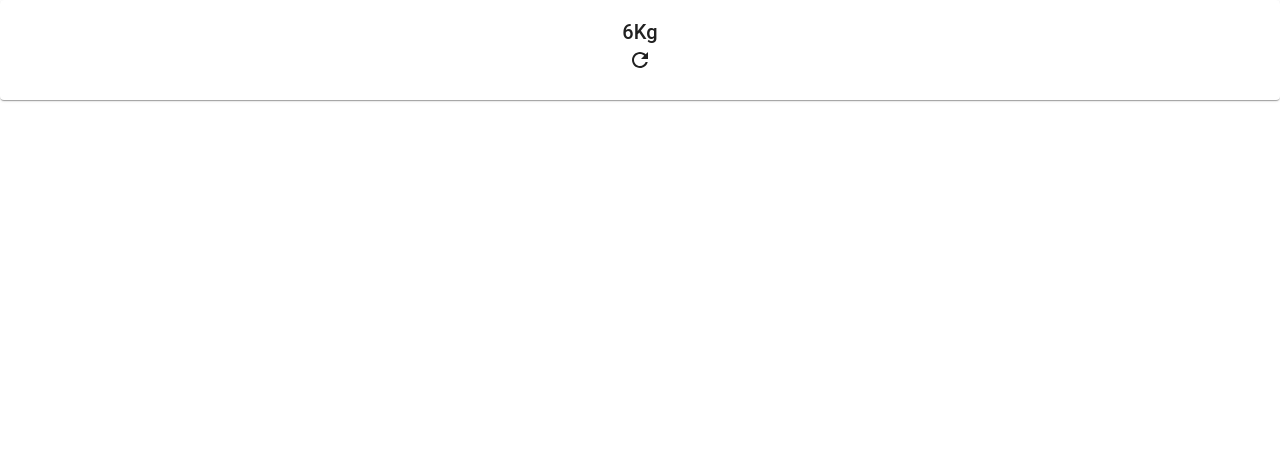
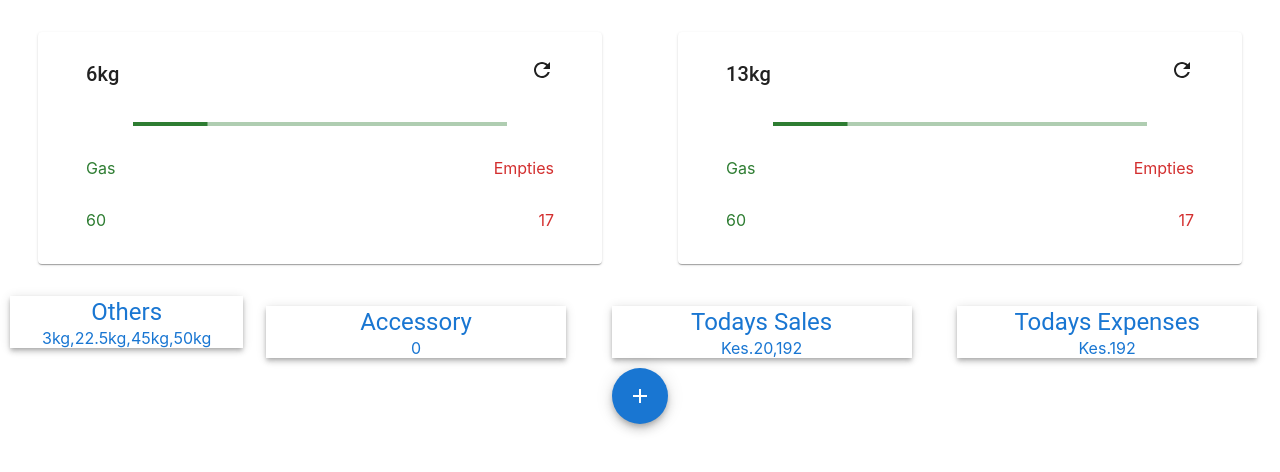
Before and after one commit to SammyMureithi/SanacheLpg, a React (Create React App) app: page /DashBoard in a window 1280 px wide. Shown: the top 472 px of the page. Built offline with nearby package versions, Linux system fonts and the light colour scheme.

Commit message:
Dashboard Added

```diff
--- a/package.json
+++ b/package.json
@@ -5,6 +5,7 @@
   "dependencies": {
     "@emotion/react": "^11.10.4",
     "@emotion/styled": "^11.10.4",
+    "@mui/icons-material": "^5.10.6",
     "@mui/material": "^5.10.6",
     "@testing-library/jest-dom": "^5.16.5",
     "@testing-library/react": "^13.4.0",
--- /dev/null
+++ b/src/Components/Accessory.js
@@ -0,0 +1,14 @@
+import { Box } from '@mui/material'
+import { Typography } from '@mui/material'
+import React from 'react'
+
+function Accessory({title,amount}) {
+  return (
+      <Box sx={{ color: 'primary.main', boxShadow: 4, maxWidth: "300px", margin: "10px auto", width: "80%" }}>
+          <Typography variant='h5'>{title}</Typography>
+          <Typography variant='h9'>{amount}</Typography>
+      </Box>
+  )
+}
+
+export default Accessory
--- /dev/null
+++ b/src/Components/Others.js
@@ -0,0 +1,16 @@
+import { Typography } from '@mui/material'
+import { Box } from '@mui/material'
+import React from 'react'
+
+function Others() {
+  return (
+      <div>
+          <Box sx={{ color: 'primary.main', boxShadow: 4,maxWidth:"300px",margin:"0px auto",width:"fit-content",padding:"0px 2rem"}}>
+              <Typography variant='h5'>Others</Typography>
+              <Typography variant='h9'>3kg,22.5kg,45kg,50kg</Typography>
+          </Box>
+    </div>
+  )
+}
+
+export default Others
--- a/src/Components/SummeryCard.js
+++ b/src/Components/SummeryCard.js
@@ -3,14 +3,26 @@ import { CardContent } from '@mui/material'
 import { Card } from '@mui/material'
 import React from 'react'
 import RefreshIcon from '@mui/icons-material/Refresh';
+import LinearProgress, { LinearProgressProps } from '@mui/material/LinearProgress';
 
-function SummeryCard() {
+function SummeryCard({size}) {
   return (
       <>
-          <Card>
-              <CardContent>
-                  <Typography variant='h6'>6Kg</Typography>
+          <Card id='summaryCard'  sx={{ width: '75vw' ,maxWidth:"500px",margin:"2rem auto",padding:"10px 2rem"}}>
+              <CardContent className='topSummary'>
+                  <Typography variant='h6'>{size}</Typography>
                   <RefreshIcon/>
+              </CardContent>
+              <CardContent className='topSummary'>
+                  <LinearProgress value={20} variant="determinate" className='progessBar' color='success' />
+              </CardContent>
+              <CardContent className='topSummary'>
+                  <Typography variant='h8' color={"success.main"}>Gas</Typography>
+                  <Typography variant='h8' color={"error"}>Empties</Typography>
+              </CardContent>
+              <CardContent className='topSummary'>
+                  <Typography variant='h10' color={"success.main"}>60</Typography>
+                  <Typography variant='h10' color={"error"}>17</Typography>
               </CardContent>
           </Card>
       </>
--- a/src/Pages/DashBoard.js
+++ b/src/Pages/DashBoard.js
@@ -1,12 +1,30 @@
+import { Fab } from '@mui/material'
 import React from 'react'
+import Accessory from '../Components/Accessory'
+import Others from '../Components/Others'
 import SummeryCard from '../Components/SummeryCard'
+import AddIcon from '@mui/icons-material/Add';
 
 
 function DashBoard() {
-  return (
+    return (
       <div>
-          <SummeryCard/>
-    </div>
+            <div className='sumCard'>
+                <SummeryCard size={"6kg"} />
+                <SummeryCard size="13kg" />
+            </div>
+            <div className='others'>
+            <Others />
+                <Accessory title={"Accessory"} amount="0" />
+                <Accessory title={"Todays Sales"} amount="Kes.20,192" />
+                <Accessory title={"Todays Expenses"} amount="Kes.192"/>
+            </div>
+            <Fab color="primary" aria-label="add" id='fab'>
+                <AddIcon />
+            </Fab>
+
+      </div>
+
   )
 }
 
--- a/src/index.css
+++ b/src/index.css
@@ -24,3 +24,37 @@ code {
   align-content: space-around;
   padding: 10px auto;
 }
+.topSummary{
+  display: flex;
+  justify-content: space-between;
+}
+.progessBar{
+  margin: 0px auto;
+  height: 2rem;
+  width: 80%;
+  text-align: center;
+}
+.sumCard{
+  display: flex;
+  flex-wrap: wrap;
+}
+.others{
+  display: flex;
+  flex-wrap: wrap;
+  margin: 0px auto;
+  padding-left: 10px;
+}
+#fab{
+  text-align: center;
+}
+@media only screen and (max-width: 700px) {
+  .sumCard{
+    display: flex;
+    flex-direction: column;
+  }
+  .others{
+    display: flex;
+    flex-direction: column;
+  }
+
+}
```
Also changed, not shown: 1 other file (tests, documents, lock files or other folders).
